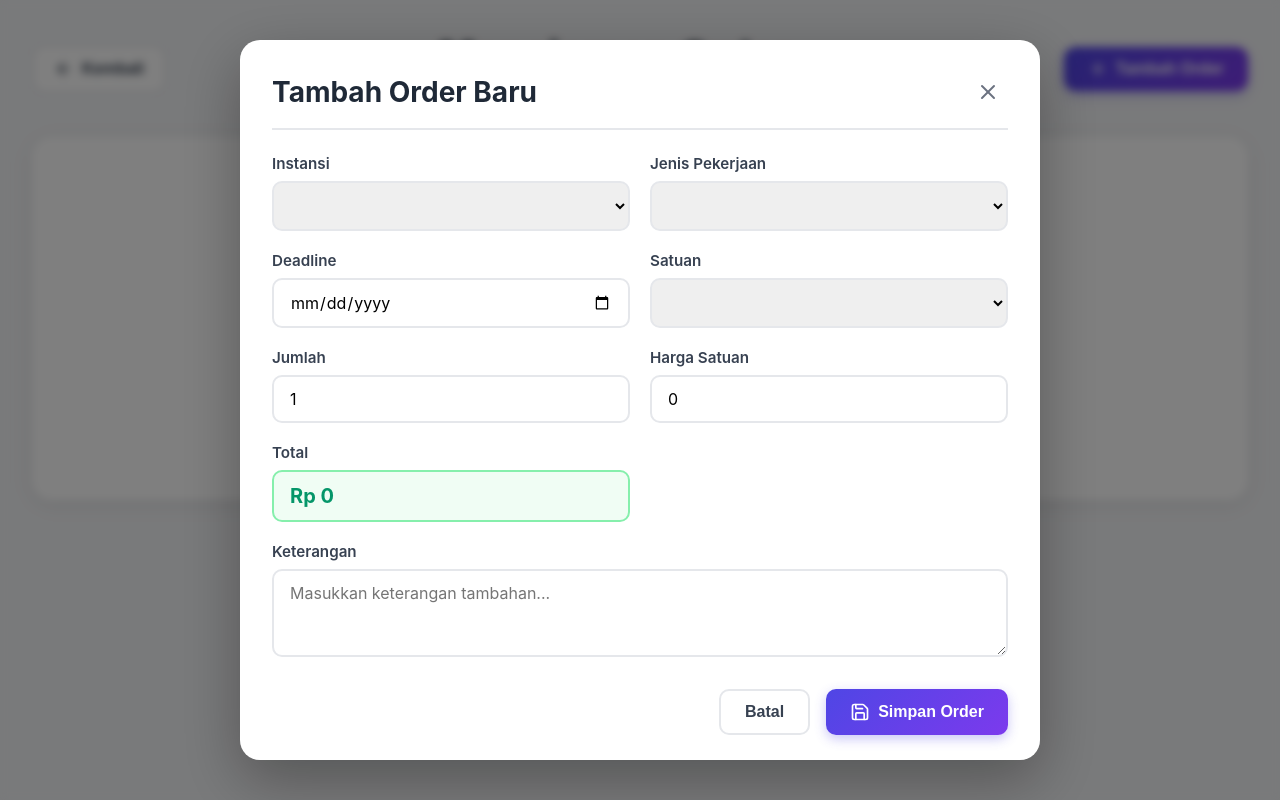
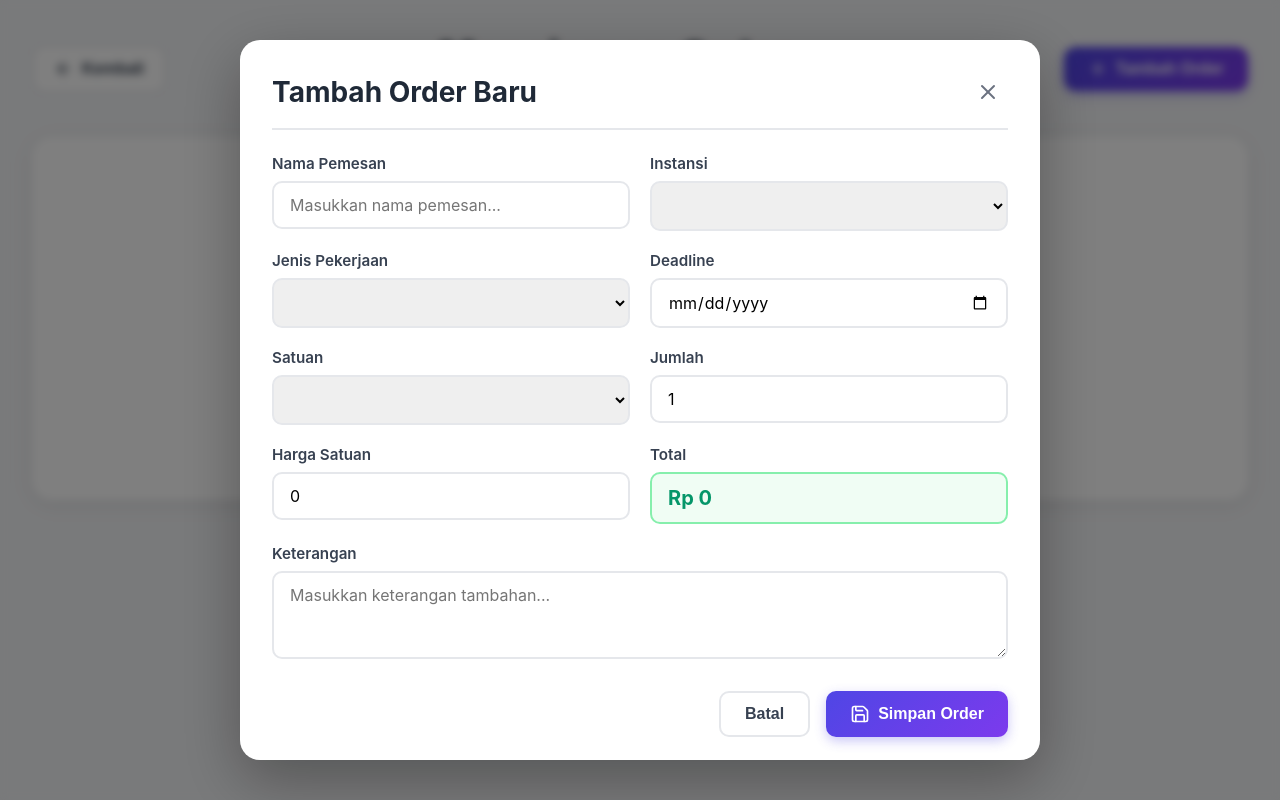
Before and after one commit to capungaero/edustore, a React (Vite) app: page /edustore/order in a window 1280 px wide. Both pictures are taken after a click on the button "Tambah Order". Built offline with nearby package versions, Linux system fonts and the light colour scheme.

Commit message:
Tambah field Nama Pemesan pada halaman Order

```diff
--- a/src/pages/Order.css
+++ b/src/pages/Order.css
@@ -317,6 +317,11 @@
   color: #6b7280;
 }
 
+.nama-pemesan {
+  font-weight: 600;
+  color: #1f2937;
+}
+
 .badge {
   display: inline-block;
   padding: 0.25rem 0.75rem;
--- a/src/pages/Order.jsx
+++ b/src/pages/Order.jsx
@@ -13,6 +13,7 @@ function Order() {
   const [instansiList, setInstansiList] = useState([]);
 
   const [formData, setFormData] = useState({
+    namaPemesan: '',
     instansi: '',
     pekerjaan: '',
     deadline: '',
@@ -126,6 +127,7 @@ function Order() {
 
     // Reset form
     setFormData({
+      namaPemesan: '',
       instansi: instansiList[0] || '',
       pekerjaan: jenisLista[0]?.nama || '',
       deadline: '',
@@ -186,6 +188,19 @@ function Order() {
             </div>
             <form onSubmit={handleSubmit} className="order-form">
               <div className="form-grid">
+                <div className="form-group">
+                  <label htmlFor="namaPemesan">Nama Pemesan</label>
+                  <input
+                    type="text"
+                    id="namaPemesan"
+                    name="namaPemesan"
+                    value={formData.namaPemesan}
+                    onChange={handleInputChange}
+                    placeholder="Masukkan nama pemesan..."
+                    required
+                  />
+                </div>
+
                 <div className="form-group">
                   <label htmlFor="instansi">Instansi</label>
                   <select
@@ -319,6 +334,7 @@ function Order() {
               <thead>
                 <tr>
                   <th>ID Pesanan</th>
+                  <th>Nama Pemesan</th>
                   <th>Instansi</th>
                   <th>Pekerjaan</th>
                   <th>Tgl Masuk</th>
@@ -335,6 +351,7 @@ function Order() {
                 {orders.map((order) => (
                   <tr key={order.id}>
                     <td className="order-id">{order.id}</td>
+                    <td className="nama-pemesan">{order.namaPemesan || '-'}</td>
                     <td><span className="instansi-badge">{order.instansi || '-'}</span></td>
                     <td>
                       <span className={`badge badge-${order.pekerjaan}`}>
```
